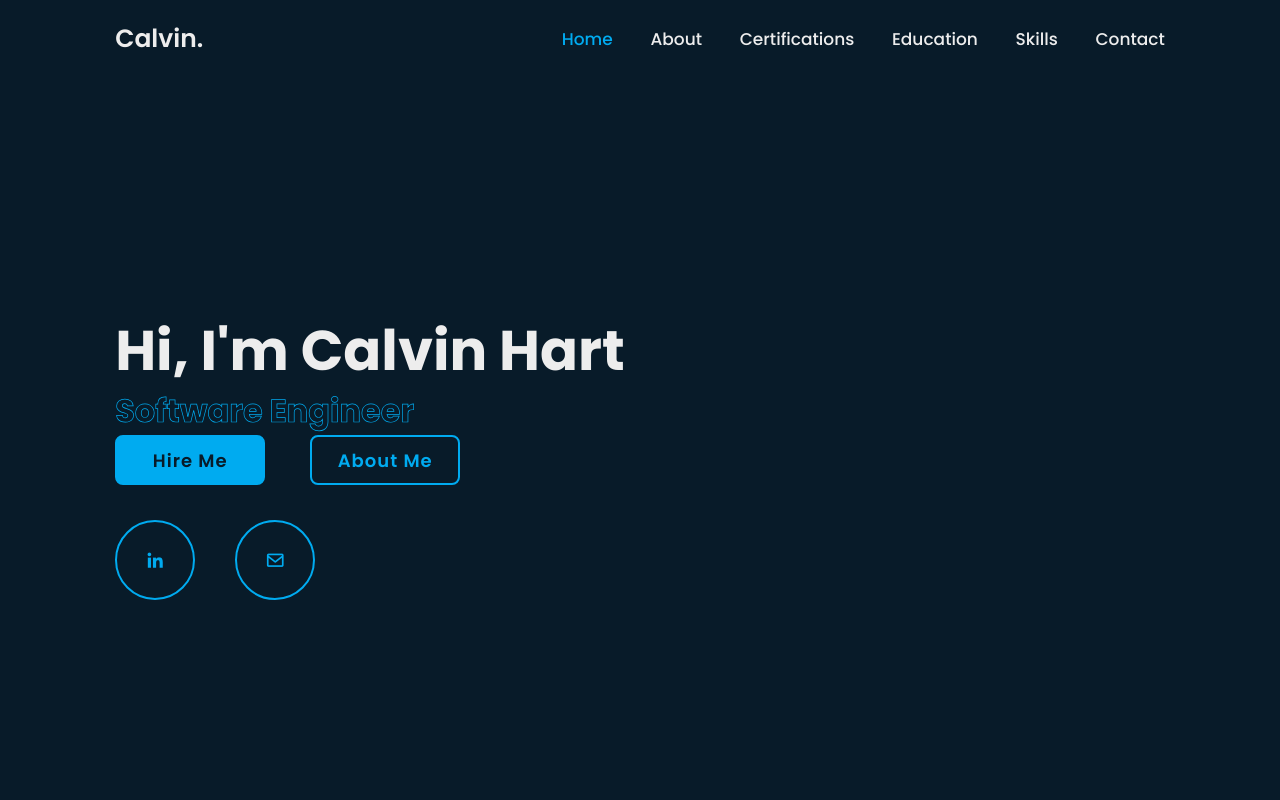
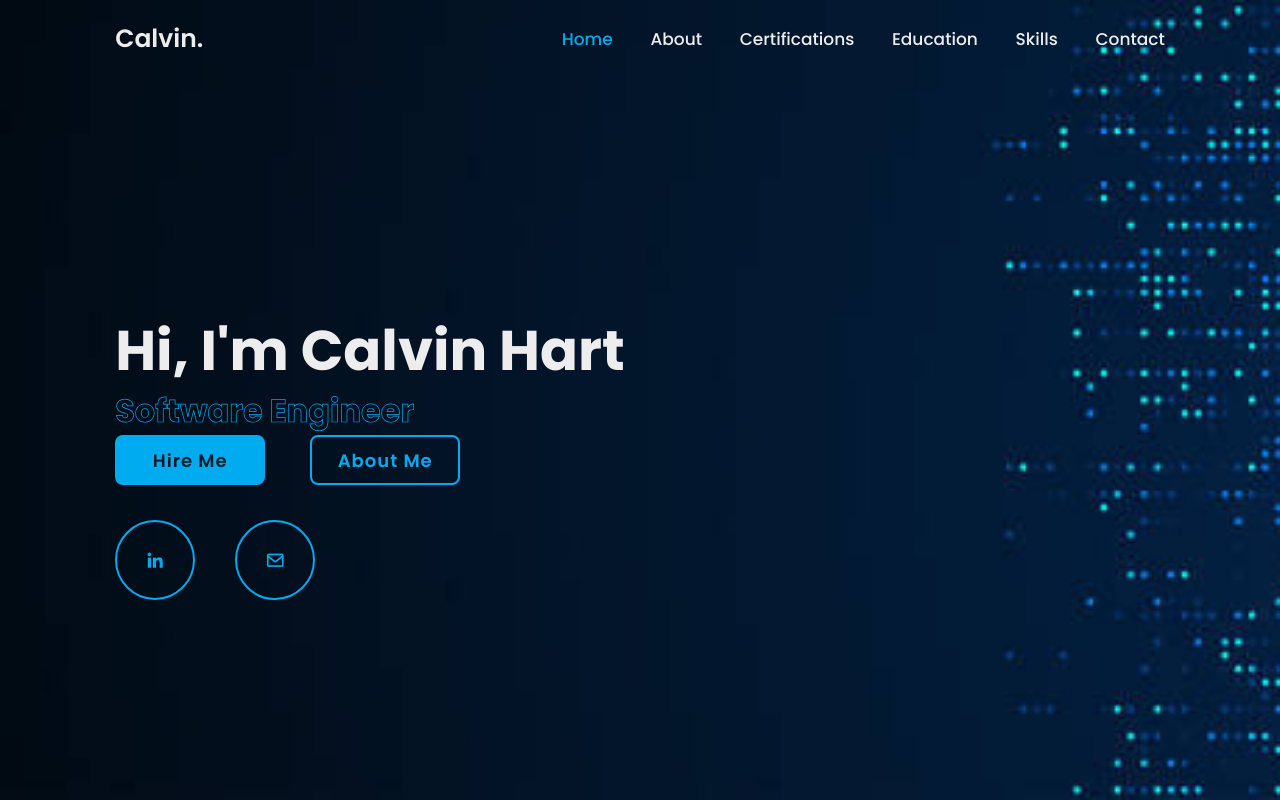
Before and after one commit to Calvin-Engineering/hartsoftware, a plain HTML site: page index.html in a window 1280 px wide. Shown: the top 800 px of the page. Drawn offline with nearby package versions, Linux system fonts and the light colour scheme.

Commit message:
Fix link in background image

```diff
--- a/css/style.css
+++ b/css/style.css
@@ -82,7 +82,7 @@ section {
     display: flex;
     align-items: center;
     padding: 0 9%;
-    background: url('hartsoftware/images/code-img.jpg');
+    background: url('/hartsoftware/images/code-img.jpg');
     background-repeat: no-repeat;
       background-repeat: no-repeat;
   background-size: cover;
```
